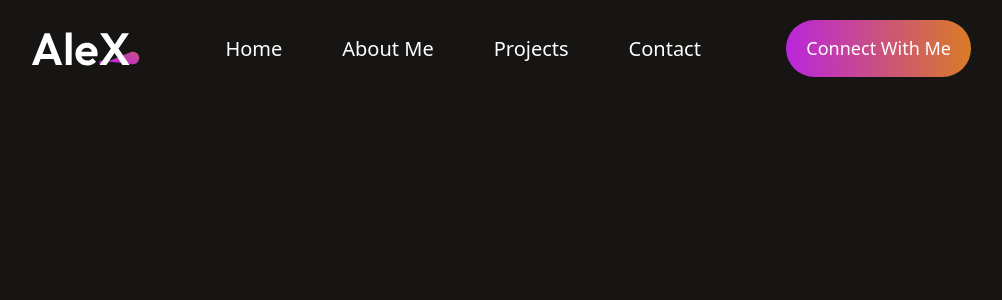
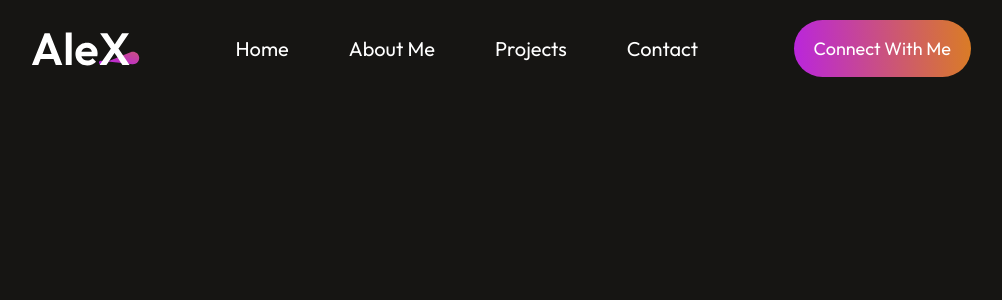
Before and after one commit to tonmoy3673/portfolio, a React (Vite) app: page / in a window 1280 px wide. Shown: the top 300 px of the page, without its empty margins (139-1141 px from the left). Built offline with nearby package versions, Linux system fonts and the light colour scheme.

Commit message:
added font family

```diff
--- a/index.html
+++ b/index.html
@@ -5,6 +5,12 @@
     <link rel="icon" type="image/svg+xml" href="/vite.svg" />
     <meta name="viewport" content="width=device-width, initial-scale=1.0" />
     <title>Portfolio</title>
+    <link rel="preconnect" href="https://fonts.googleapis.com" />
+    <link rel="preconnect" href="https://fonts.gstatic.com" crossorigin />
+    <link
+      href="https://fonts.googleapis.com/css2?family=Outfit&display=swap"
+      rel="stylesheet"
+    />
   </head>
   <body>
     <div id="root"></div>
--- a/src/Components/Navbar/Navbar.css
+++ b/src/Components/Navbar/Navbar.css
@@ -21,5 +21,4 @@
 }
 .nav-connect:hover {
   transform: scale(1.05);
-  text-align: left;
 }
--- a/src/index.css
+++ b/src/index.css
@@ -11,4 +11,5 @@
   height: 100vh;
   background: #161513;
   color: white;
+  font-family: "outfit";
 }
```
